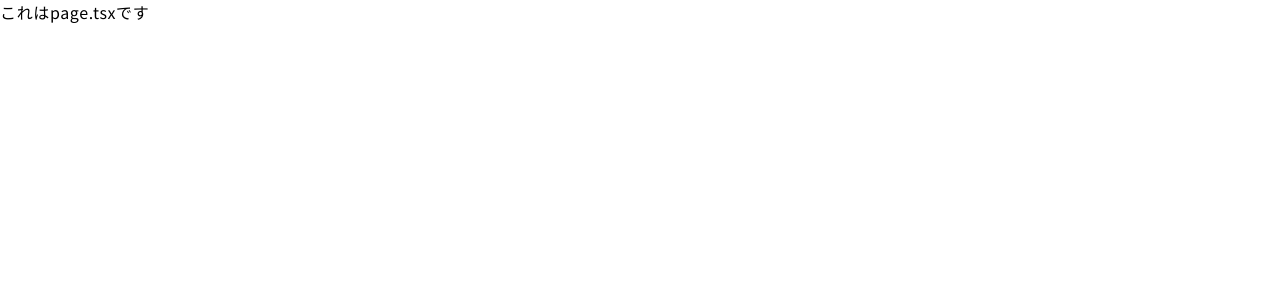
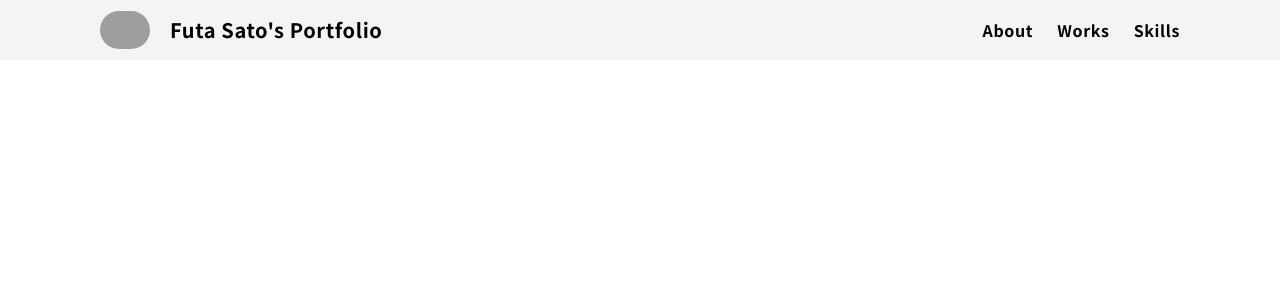
Before and after one commit to fuuta0201/next-practice, a Next.js app: page / in a window 1280 px wide. Shown: the top 300 px of the page. Built offline with nearby package versions, Linux system fonts and the light colour scheme; grey boxes are pictures that could not be loaded.

Commit message:
add: header

```diff
--- /dev/null
+++ b/app/components/layouts/Header.tsx
@@ -0,0 +1,23 @@
+import React from 'react'
+import Image from 'next/image'
+import Link from 'next/link'
+
+const Header = () => {
+  return (
+    <header className='w-full h-[60px] bg-gray-100 fixed z-10 flex justify-center px-14'>
+      <div className='w-[1080px] h-full flex items-center justify-between'>
+        <div className='h-full flex items-center gap-x-5'>
+          <Image src={"/images/logo.png"} alt='' width={50} height={50} className='rounded-full' />
+          <p className='text-xl font-bold'>Futa Sato's Portfolio</p>
+        </div>
+        <div className='font-bold flex gap-x-6'>
+          <Link href={"#about"} className='c-text-link'>About</Link>
+          <Link href={"#works"} className='c-text-link'>Works</Link>
+          <Link href={"#skills"} className='c-text-link'>Skills</Link>
+        </div>
+      </div>
+    </header>
+  )
+}
+
+export default Header
--- a/app/layout.tsx
+++ b/app/layout.tsx
@@ -3,6 +3,7 @@ import { Noto_Sans_JP } from "next/font/google";
 import "./styles/reset.css";
 import "./styles/globals.css";
 import "./styles/globals.scss";
+import Header from "./components/layouts/Header";
 
 const notoSansJP = Noto_Sans_JP({ subsets: ["latin"], weight: ["300","400","500","700"] });
 
@@ -18,7 +19,10 @@ export default function RootLayout({
 }>) {
   return (
     <html lang="en">
-      <body className={notoSansJP.className}>{children}</body>
+      <body className={notoSansJP.className}>
+        <Header />
+        {children}
+      </body>
     </html>
   );
 }
```
Also changed, not shown: 1 other file (tests, documents, lock files or other folders).
